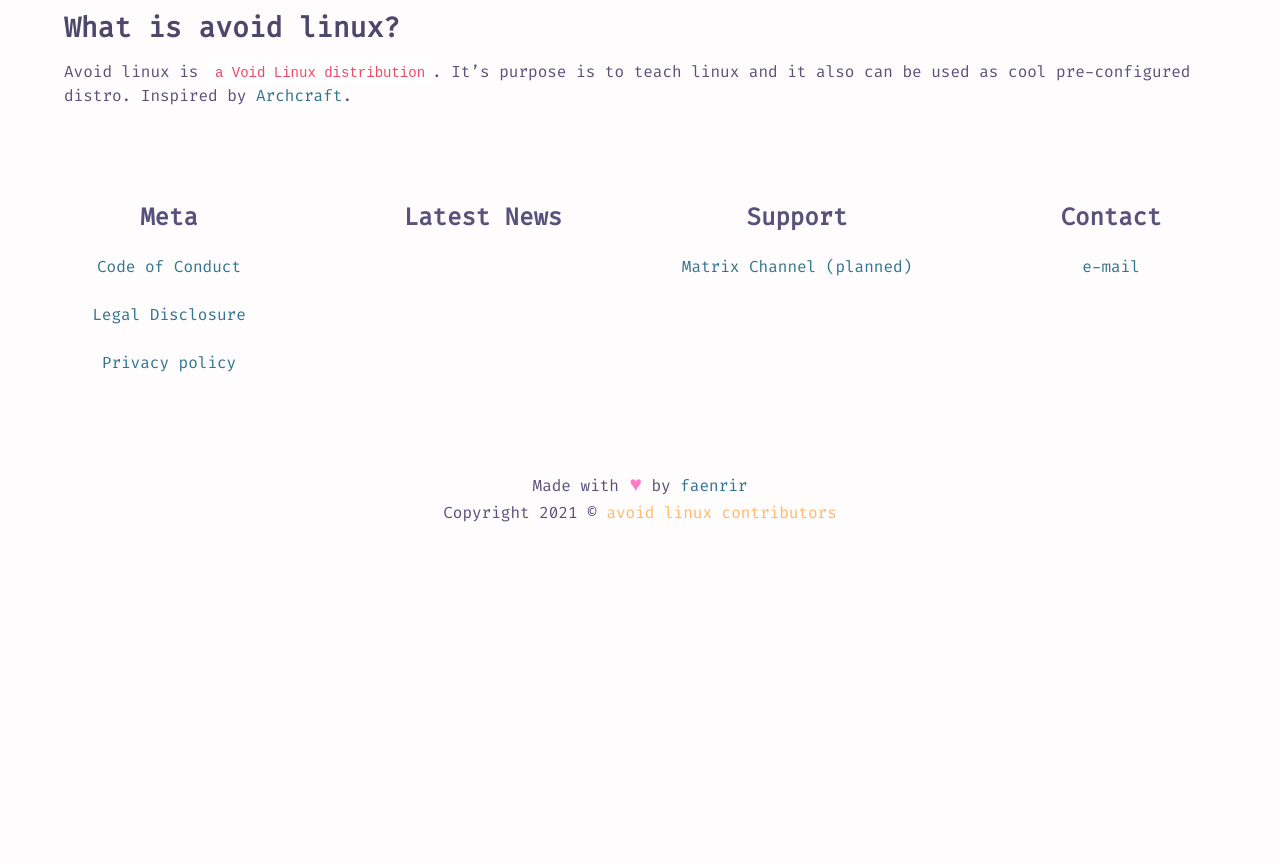
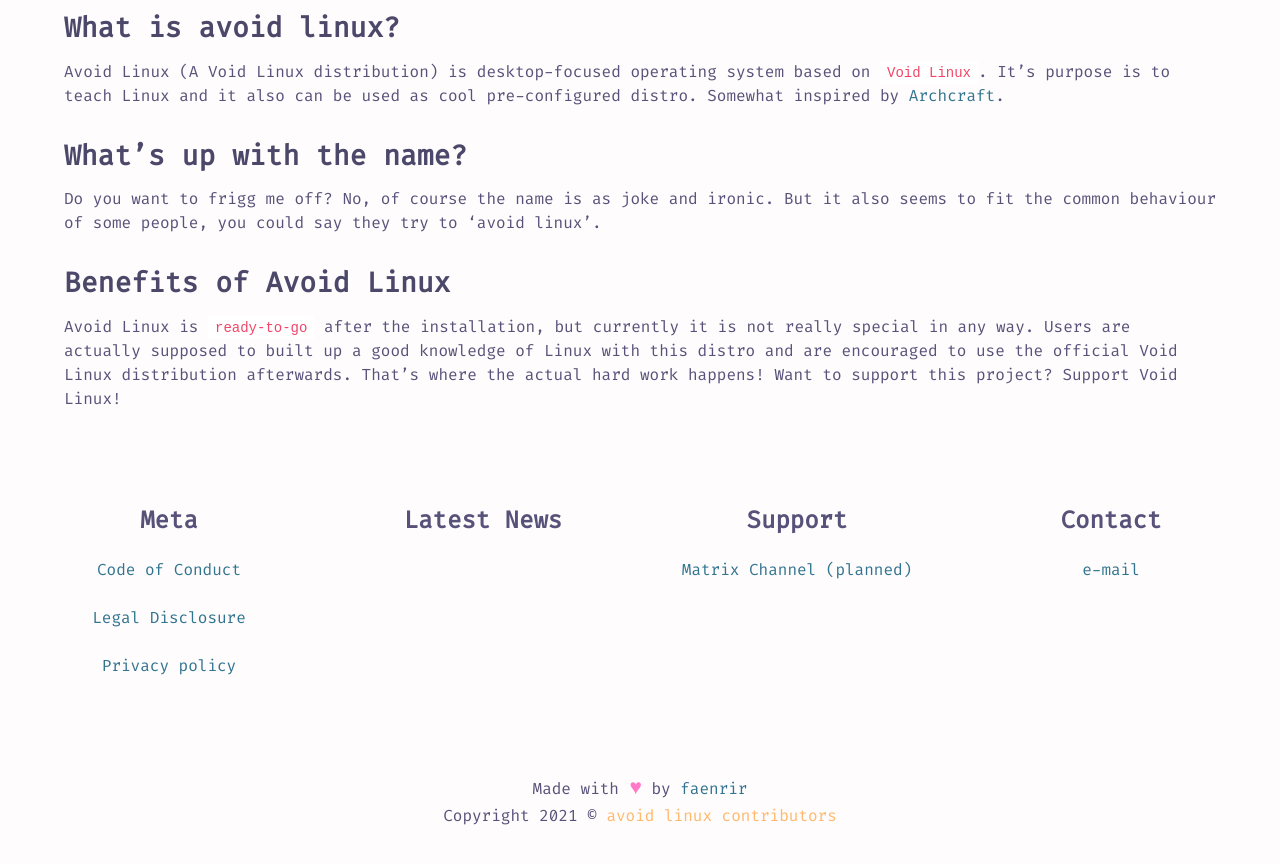
Before and after one commit to faenrir/avoid-homepage, a Jekyll site: the page built from index.markdown, in a window 1280 px wide and 1378 px high. Shown: the part 454-1318 px from the top of the window. Built offline with Jekyll 4.4.1, drawn with Linux system fonts in a browser that asks for light colours; comment, search, counter and statistics services are not loaded.

Commit message:
update index

```diff
--- a/index.markdown
+++ b/index.markdown
@@ -13,4 +13,12 @@ layout: home
 
 ## What is avoid linux?
 
-Avoid linux is `a Void Linux distribution`. It's purpose is to teach linux and it also can be used as cool pre-configured distro. Inspired by [Archcraft](https://archcraft-os.github.io/).
+Avoid Linux (A Void Linux distribution) is desktop-focused operating system based on `Void Linux`. It's purpose is to teach Linux and it also can be used as cool pre-configured distro. Somewhat inspired by [Archcraft](https://archcraft-os.github.io/).
+
+## What's up with the name?
+
+Do you want to frigg me off? No, of course the name is as joke and ironic. But it also seems to fit the common behaviour of some people, you could say they try to 'avoid linux'.
+
+## Benefits of Avoid Linux
+
+Avoid Linux is `ready-to-go` after the installation, but currently it is not really special in any way. Users are actually supposed to built up a good knowledge of Linux with this distro and are encouraged to use the official Void Linux distribution afterwards. That's where the actual hard work happens! Want to support this project? Support Void Linux!
```
